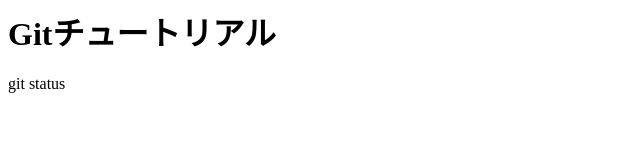
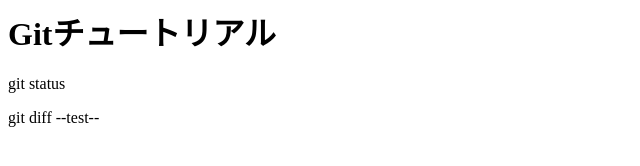
Before and after one commit to hottaxxt/git_tutorial_backup, a plain HTML site: page index.html in a window 1280 px wide. Shown: the full height of the page, 0-640 px from the left. Drawn offline with Linux system fonts and the light colour scheme.

Commit message:
git diff を追記 `

```diff
--- a/index.html
+++ b/index.html
@@ -1,2 +1,3 @@
 <h1>Gitチュートリアル</h1>
 <p>git status</p>
+<p>git diff --test--</p>
```
